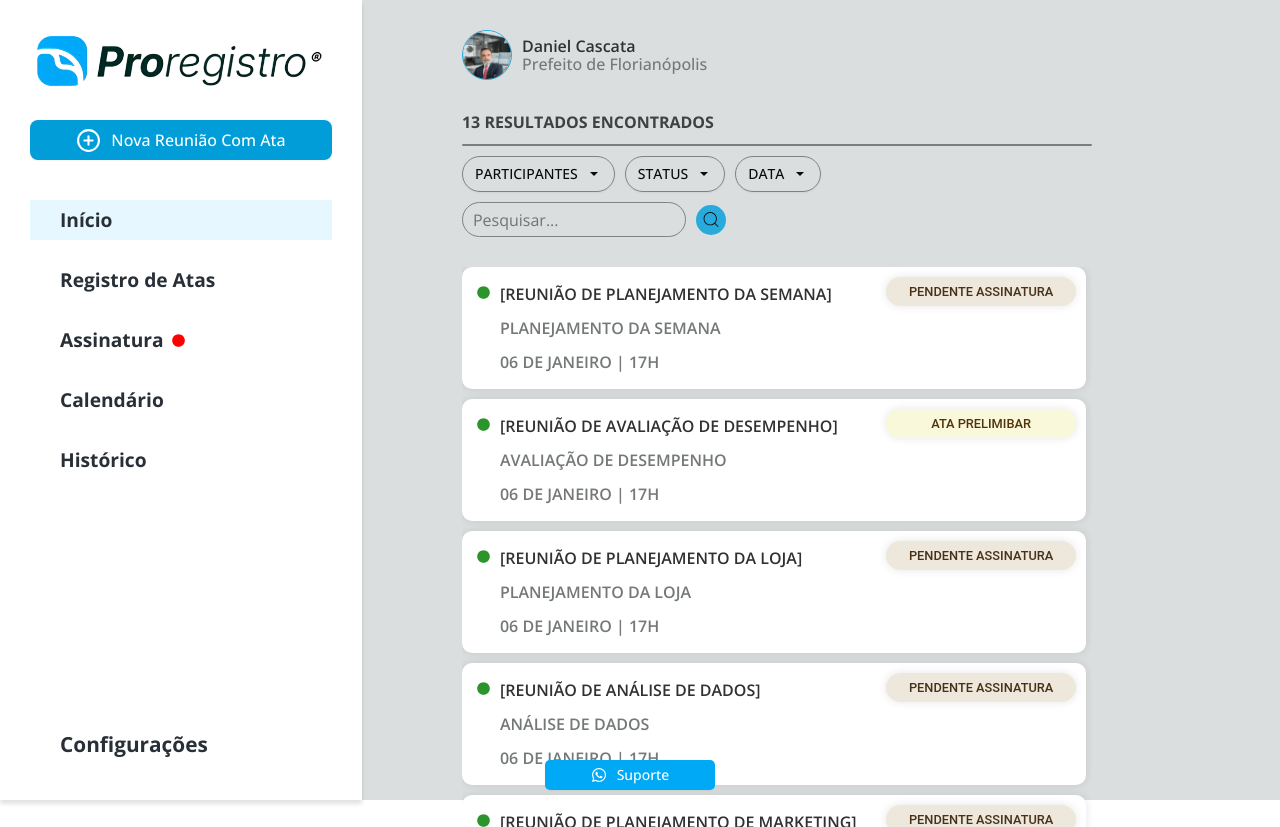
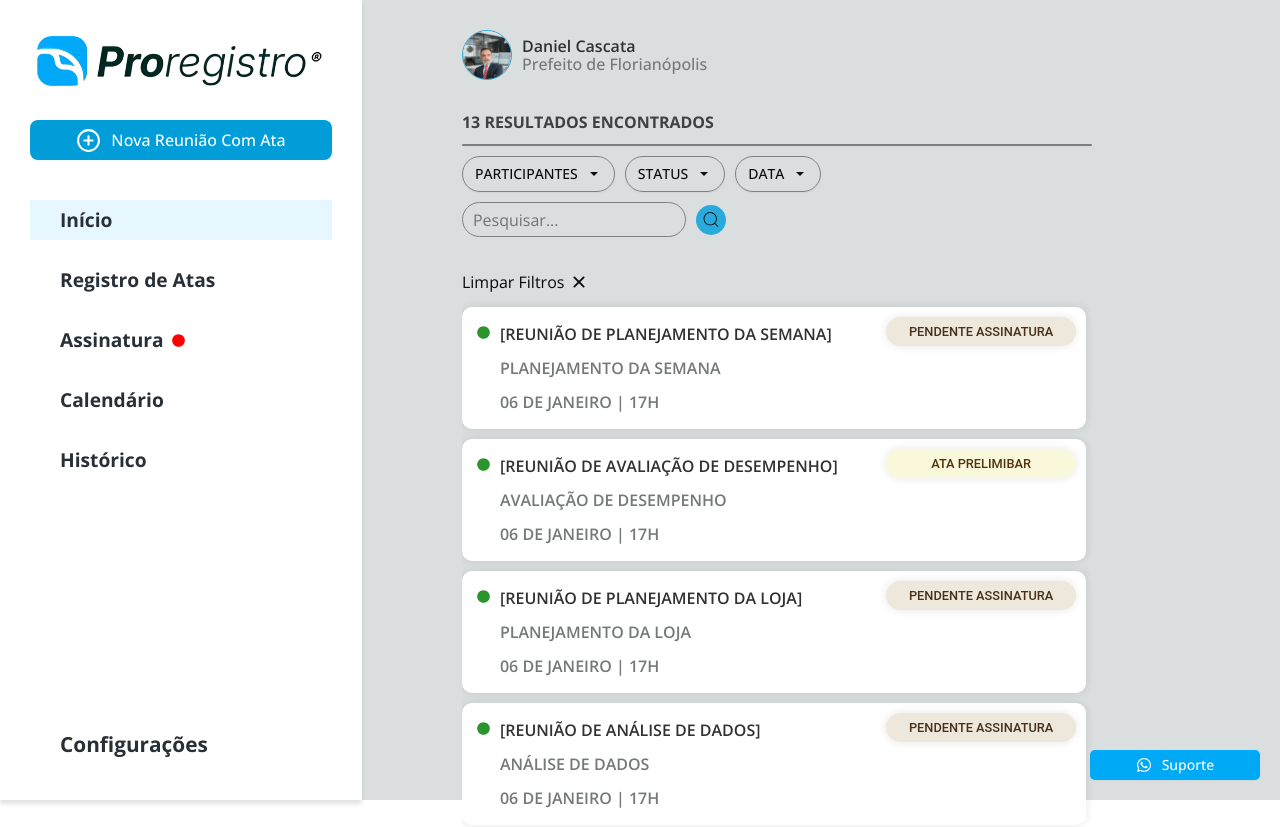
Before and after one commit to warlleism/front-end-challenge-react-typescript, a React (Vite) app: page / in a window 1280 px wide. Both pictures are taken after a click on the icon 710 px from the left and 219 px from the top of the page. Built offline with nearby package versions, Linux system fonts and the light colour scheme.

Commit message:
fix/feat:criada lógica de limpar filtro de busca e correção no botão de suporte

```diff
--- a/src/navigation/navigation.tsx
+++ b/src/navigation/navigation.tsx
@@ -23,9 +23,7 @@ const NavigationConfig = () => {
                         <Route path="/listOneAtaRegister" element={<ListOneAtaRegister />} />
                     </Routes>
                 </div>
-                <div className="support">
-                    <Button className="support-button"><FaWhatsapp /> Suporte</Button>
-                </div>
+                <Button className="support-button"><FaWhatsapp /> Suporte</Button>
             </div>
         </BrowserRouter>
     );
--- a/src/navigation/style.scss
+++ b/src/navigation/style.scss
@@ -46,17 +46,10 @@
 
     }
 
-    .support {
-        width: 100%;
-        right: 10px;
-        bottom: 10px;
-        z-index: 1000;
-        display: flex;
+    .support-button {
         position: fixed;
-        align-items: center;
-        justify-content: center;
-
-        .support-button {
+        bottom: 20px;
+        right: 20px;
         gap: 10px;
         color: #fff;
         display: flex;
@@ -74,8 +67,6 @@
         background-color: #0088E1;
     }
 
-    }
-
 
 
 }
--- a/src/pages/AtasRegister/index.tsx
+++ b/src/pages/AtasRegister/index.tsx
@@ -11,12 +11,13 @@ import { FaCircle } from "react-icons/fa";
 import { useRef, useState } from "react";
 import meetings from "./meetings";
 import "./style.scss";
+import { IoIosClose } from "react-icons/io";
 
 export default function AtasRegister() {
 
     const { setRegister } = useStore();
     let [loading, setLoading] = useState(false);
-    const [filteredRegister, setFilteredRegister] = useState<Meeting[]>(meetings);
+    const [filteredRegister, setFilteredRegister] = useState<Meeting[]>([]);
     const inputRef = useRef<HTMLInputElement>(null);
     const navigate = useNavigate();
 
@@ -47,7 +48,8 @@ export default function AtasRegister() {
         <div className="main-atas-register-content">
             <UserHeader User={User} />
             <div className="atas-register-result-header">
-                <h3 className="text-[#414141] font-bold">{registers.length} RESULTADOS ENCONTRADOS</h3>
+
+                <h3 className="text-[#414141] font-bold">{registers.length} {registers.length === 1 || filteredRegister.length === 1 ? "RESULTADO ENCONTRADO" : "RESULTADOS ENCONTRADOS"}</h3>
                 <div className="w-full h-[2px] bg-[#7A7E7F] rounded-full" />
                 <div className="atas-register-result-header-filter">
                     <div className="atas-register-result-header-filter-toggler">
@@ -65,6 +67,7 @@ export default function AtasRegister() {
                 </div>
             </div>
             <div className="atas-register-result">
+                {filteredRegister.length > 0 ? <span onClick={() => setFilteredRegister([])} className="flex flex-row  items-center cursor-pointer">Limpar Filtros <IoIosClose size={30} /></span> : null}
                 {registers.map((meeting) => (
                     <div key={meeting.id} className="atas-register-result-item" onClick={() => handleSetRegister(meeting)}>
                         <div className="main-atas-register-result-item-info">
```
Lines whose indentation alone changed are shown as unchanged.
